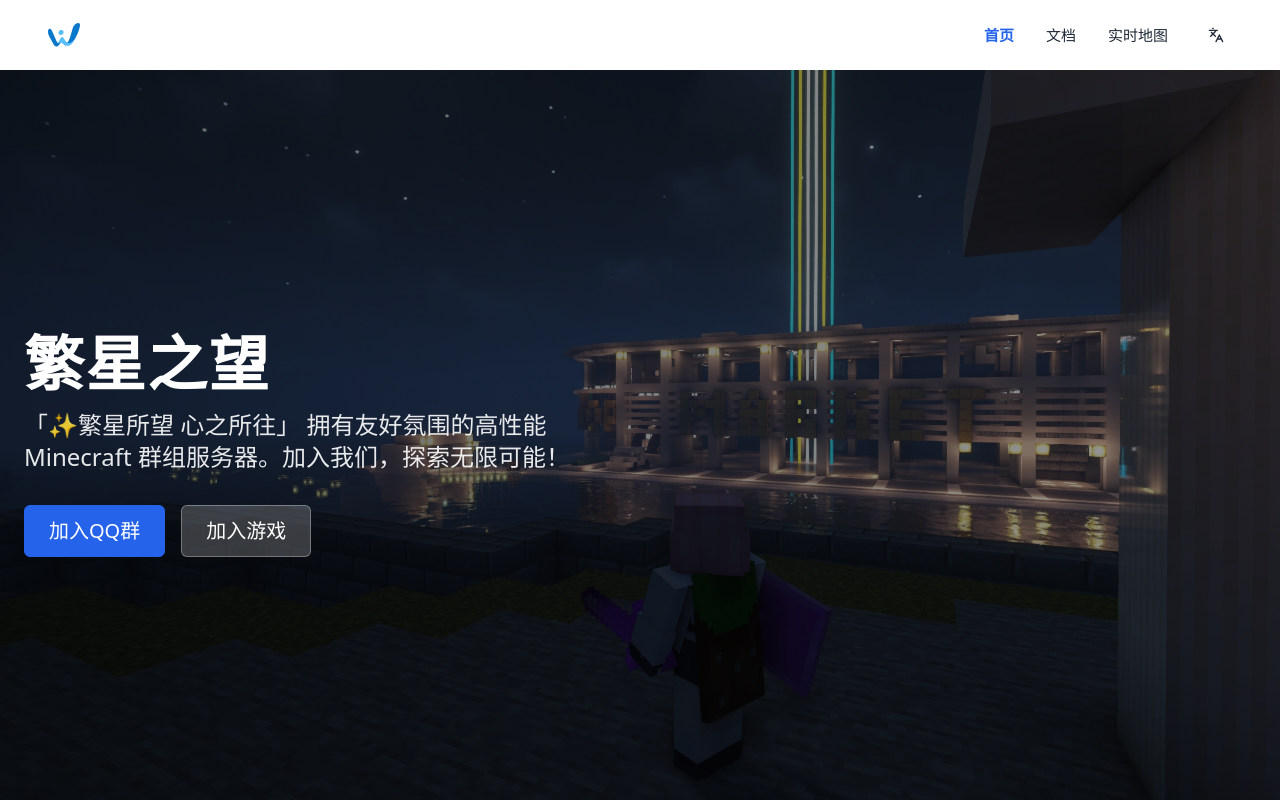
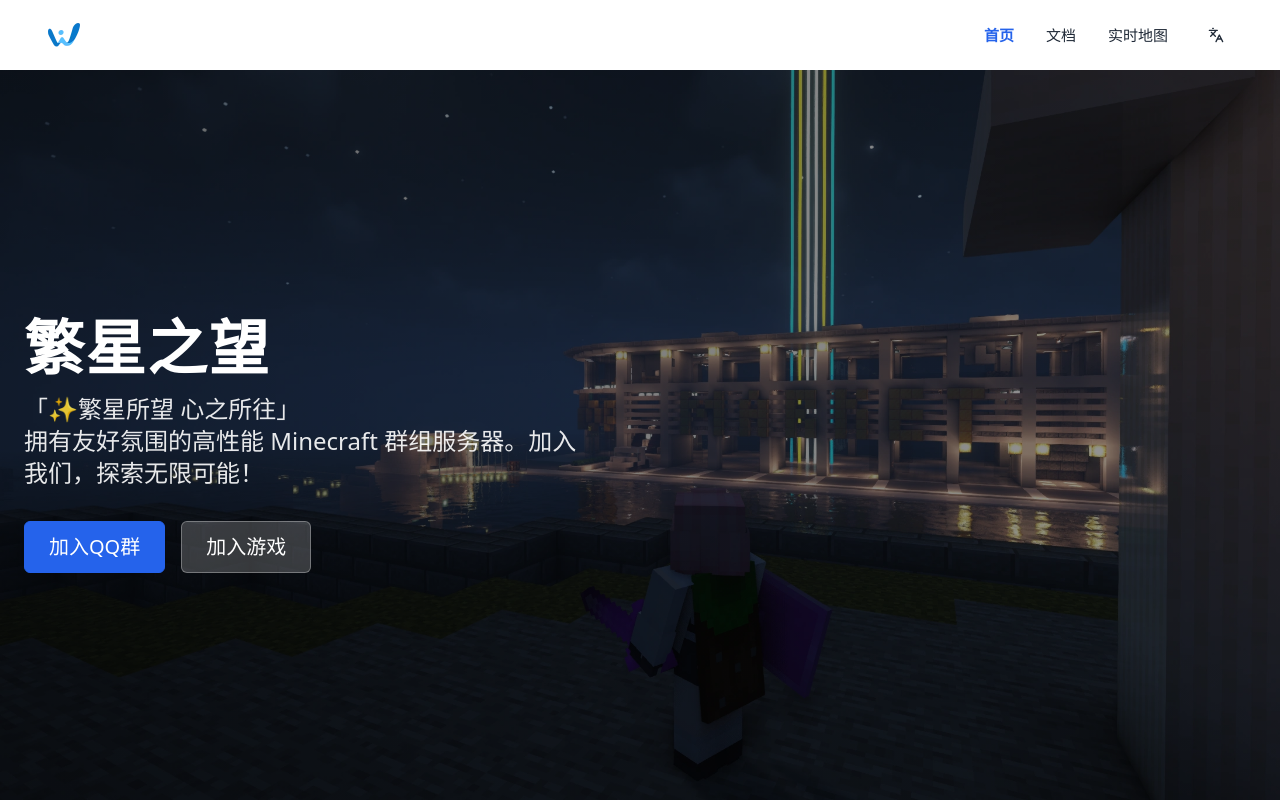
Before and after one commit to SO-TS/wsmcs, a Vue app: page /zh_CN/ in a window 1280 px wide. Shown: the top 800 px of the page. Built offline with nearby package versions, Linux system fonts and the light colour scheme; no server answers; a web font is replaced by a local one.

Commit message:
✨feat: 改进多语言文本显示和依赖更新

```diff
--- a/src/locales/i18n.js
+++ b/src/locales/i18n.js
@@ -19,7 +19,7 @@ const messages = {
     },
     hero: {
       title: '繁星之望',
-      subtitle: '「✨繁星所望 心之所往」 拥有友好氛围的高性能 Minecraft 群组服务器。加入我们，探索无限可能！',
+      subtitle: '「✨繁星所望 心之所往」\n 拥有友好氛围的高性能 Minecraft 群组服务器。加入我们，探索无限可能！',
       joinGroup: '加入QQ群',
       joinGame: '加入游戏',
     },
@@ -70,7 +70,7 @@ const messages = {
     },
     footer: {
         brand_name: '繁星之望',
-        brand_desc: '「✨繁星所望 心之所往」 拥有友好氛围的高性能 Minecraft 群组服务器。加入我们，探索无限可能！',
+        brand_desc: '「✨繁星所望 心之所往」\n 拥有友好氛围的高性能 Minecraft 群组服务器。加入我们，探索无限可能！',
         service_title: '服务',
         service_1: '服务中心',
         service_2: '服务状态',
@@ -114,7 +114,7 @@ const messages = {
     },
     hero: {
       title: 'Star Wish Server',
-      subtitle: 'A high-performance Minecraft retirement server with a friendly atmosphere. Join us and explore infinite possibilities!',
+      subtitle: 'A high-performance Minecraft retirement server\n with a friendly atmosphere. Join us and explore infinite possibilities!',
       joinGroup: 'Join Discord',
       joinGame: 'Join Game',
     },
@@ -166,7 +166,7 @@ const messages = {
     },
     footer: {
         brand_name: 'Star Wish Server',
-        brand_desc: 'A high-performance Minecraft retirement server with a friendly atmosphere. Join us and explore infinite possibilities!',
+        brand_desc: 'A high-performance Minecraft retirement server\n with a friendly atmosphere. Join us and explore infinite possibilities!',
         service_title: 'Services',
         service_1: 'Service Center',
         service_2: 'Service Status',
--- a/src/pages/HeroSection.vue
+++ b/src/pages/HeroSection.vue
@@ -56,7 +56,12 @@ const heroBackgroundStyle = {
         <!-- Hero Title -->
         <h1 class="text-6xl font-bold mb-4 tracking-wide">{{ t('hero.title') }}</h1> <!-- Changed to text-6xl -->
         <!-- Hero Subtitle -->
-        <p class="text-2xl mb-8 opacity-90 font-light">{{ t('hero.subtitle') }}</p> <!-- Changed to text-2xl -->
+        <p class="text-2xl mb-8 opacity-90 font-light">
+          <span v-for="(line, index) in t('hero.subtitle').split('\n')" :key="index">
+            {{ line }}
+            <br v-if="index < t('hero.subtitle').split('\n').length - 1">
+          </span>
+        </p> <!-- Changed to text-2xl -->
         <!-- Call-to-action buttons, underneath text -->
         <div class="flex space-x-4">
           <a href="https://qm.qq.com/q/YIyqEGcMes" target="_blank" rel="noopener noreferrer" class="hero-btn-primary">{{ t('hero.joinGroup') }}</a>
```
Also changed, not shown: 1 other file (tests, documents, lock files or other folders).
